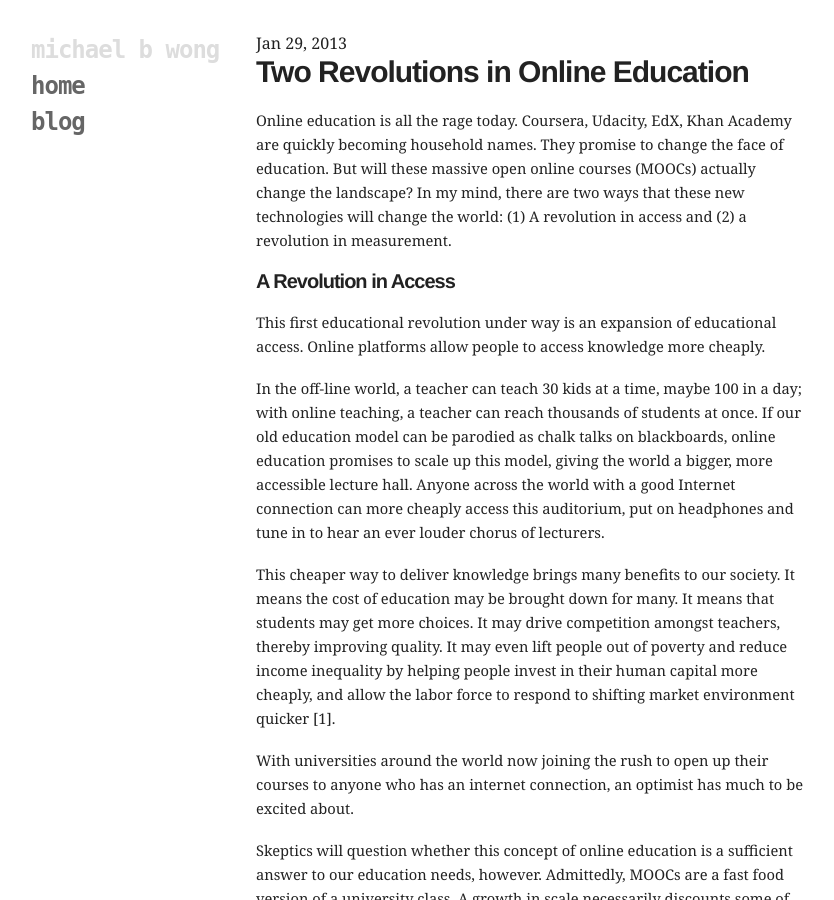
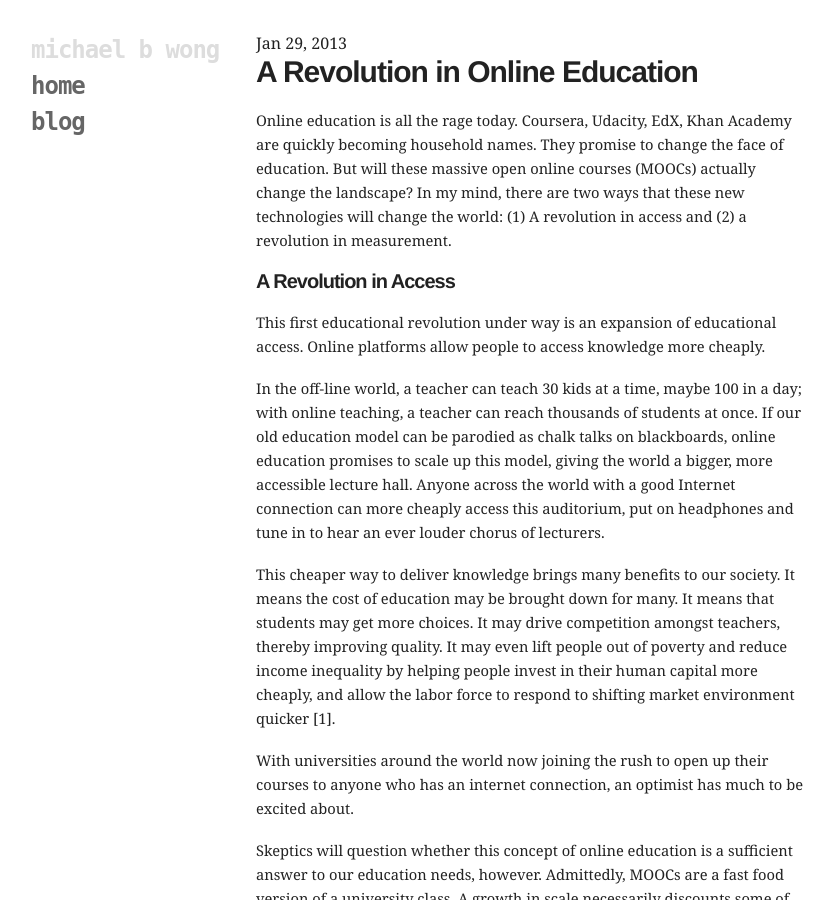
Before and after one commit to mbwong/mbwong.github.com, a Jekyll site: the page built from _posts/2013-01-29-two-concepts-of-online-education.md, in a window 1280 px wide and 900 px high. Shown: the whole window, without its empty margins (94-928 px from the left). Built offline with Jekyll 4.4.1, drawn with Linux system fonts in a browser that asks for light colours.

Commit message:
Update 2013-01-29-two-concepts-of-online-education.md

```diff
--- a/_posts/2013-01-29-two-concepts-of-online-education.md
+++ b/_posts/2013-01-29-two-concepts-of-online-education.md
@@ -1,10 +1,10 @@
 ---
 tags: data education
-title: Two Revolutions in Online Education
+title: A Revolution in Online Education
 layout: post
 ---
 
-# Two Revolutions in Online Education
+# A Revolution in Online Education
 
 Online education is all the rage today. Coursera, Udacity, EdX, Khan
 Academy are quickly becoming household names. They promise to change
```
